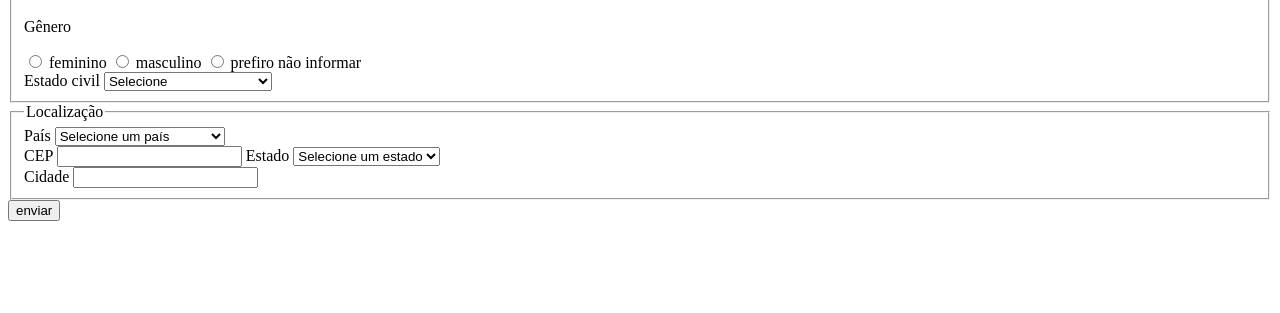
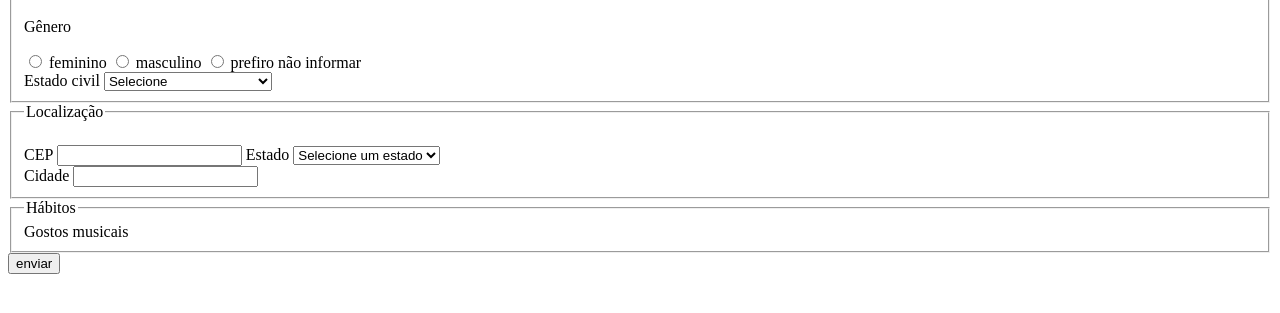
Before and after one commit to AndRodev89/culturamaPesquisa, a plain HTML site: page index.html in a window 1280 px wide. Shown: the part 101-414 px from the top of the page. Drawn offline with Linux system fonts and the light colour scheme.

Commit message:
Retirando países

```diff
--- a/index.html
+++ b/index.html
@@ -61,7 +61,7 @@
                 </fieldset>
                 <fieldset>
                     <legend>Localização</legend>
-                    <label for="pais">País</label>
+                <!--<label for="pais">País</label>
                     <select name="pais" id="pais">
                         <option value="">Selecione um país</option>
                         <option value="Afeganistao">Afeganistão</option>
@@ -156,7 +156,7 @@
                         <option value="Suiça">Suíça</option>
                         <option value="Uruguai">Uruguai</option>
                         <option value="Venezuela">Venezuela</option>
-                    </select>
+                    </select>-->
                     <br>
                     <label for="CEP">CEP</label>
                     <input type="number">
@@ -196,6 +196,11 @@
                     <label for="cidade">Cidade</label>
                     <input type="text" name="cidade">
                 </fieldset>
+                <fieldset>
+                    <legend>Hábitos</legend>
+                    <label for="musica">Gostos musicais</label>
+
+                </fieldset>
                 <button type="submit">enviar</button>
             </form>
 
```
